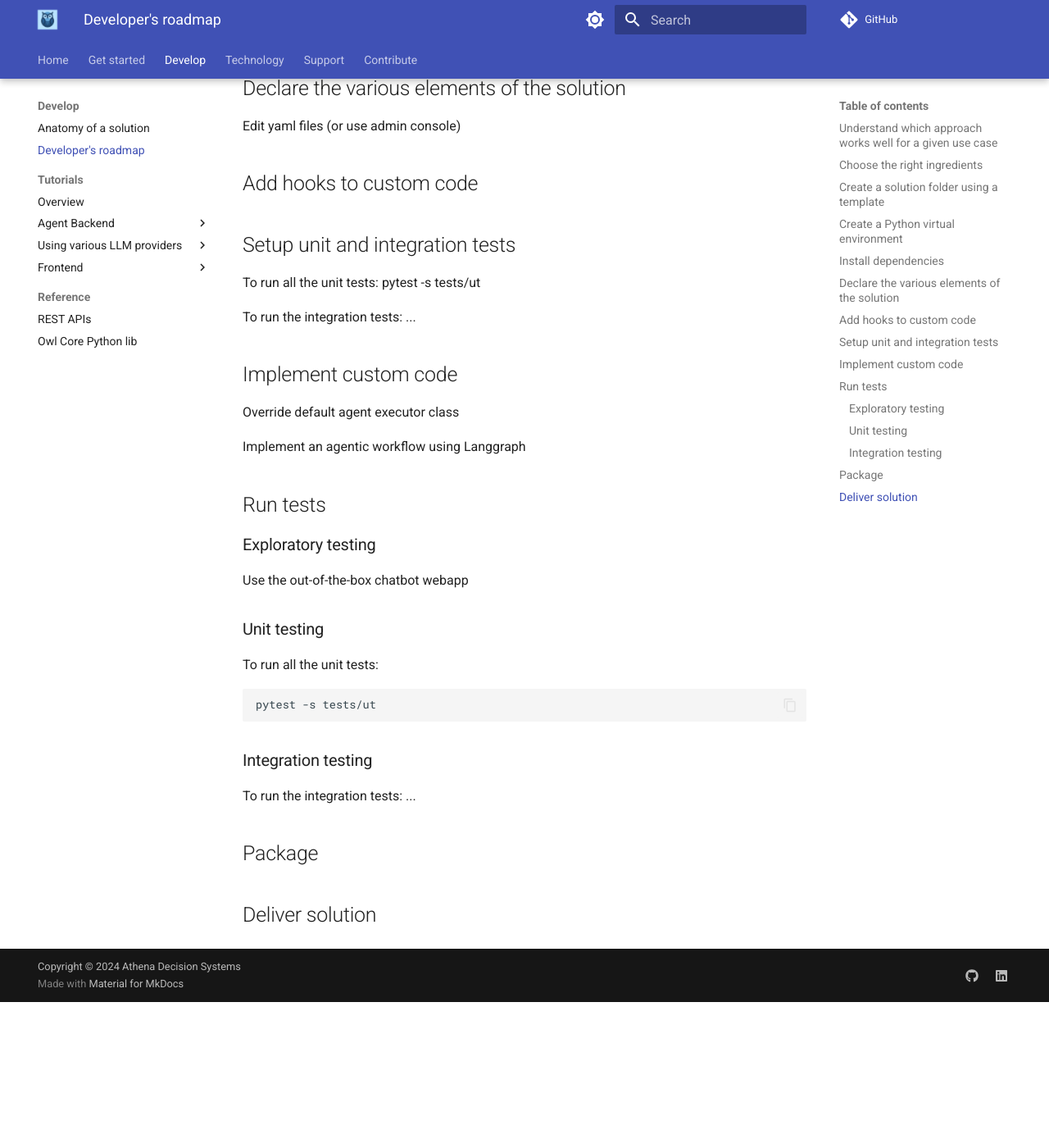
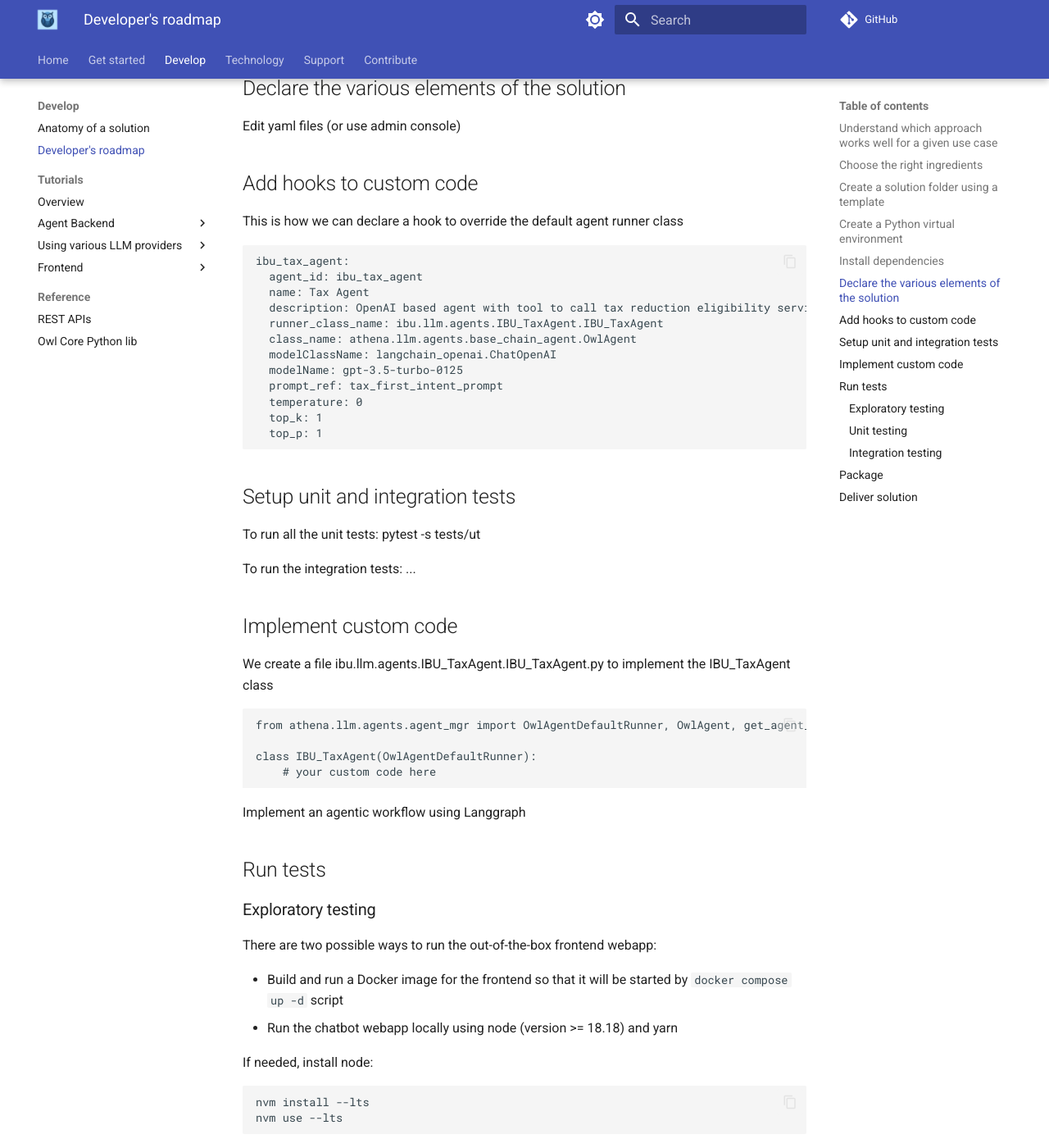
Before and after one commit to stockcrack/athena-docs, an MkDocs documentation site: the page built from docs/Develop/2-Developers roadmap.md, in a window 1280 px wide and 1400 px high, scrolled down 1992 px. Shown: the whole window at 82% size. Built offline with MkDocs 1.6.1 and Material for MkDocs 9.7.7, drawn with Linux system fonts in a browser that asks for light colours; comment, search, counter and statistics services are not loaded; before the commit the page ends 3214 px from its top, so only the background shows below that; some of the changed text lies outside the part shown.

Commit message:
Small improvement

````diff
--- a/docs/Develop/2-Developers roadmap.md
+++ b/docs/Develop/2-Developers roadmap.md
@@ -58,6 +58,22 @@ source setpython.sh
 Edit yaml files (or use admin console)
 
 ## Add hooks to custom code
+This is how we can declare a hook to override the default agent runner class
+```
+ibu_tax_agent:
+  agent_id: ibu_tax_agent
+  name: Tax Agent
+  description: OpenAI based agent with tool to call tax reduction eligibility service
+  runner_class_name: ibu.llm.agents.IBU_TaxAgent.IBU_TaxAgent                            # custom runner class
+  class_name: athena.llm.agents.base_chain_agent.OwlAgent
+  modelClassName: langchain_openai.ChatOpenAI
+  modelName: gpt-3.5-turbo-0125
+  prompt_ref: tax_first_intent_prompt
+  temperature: 0
+  top_k: 1
+  top_p: 1
+```
+
 ## Setup unit and integration tests
 To run all the unit tests:
 pytest -s tests/ut
@@ -66,13 +82,39 @@ To run the integration tests:
 ...
 
 ## Implement custom code
-Override default agent executor class
+We create a file ibu.llm.agents.IBU_TaxAgent.IBU_TaxAgent.py to implement the IBU_TaxAgent class
+```
+from athena.llm.agents.agent_mgr import OwlAgentDefaultRunner, OwlAgent, get_agent_manager
+
+class IBU_TaxAgent(OwlAgentDefaultRunner):
+    # your custom code here
+```
+
 
 Implement an agentic workflow using Langgraph
 
 ## Run tests
 ### Exploratory testing
-Use the out-of-the-box chatbot webapp
+
+There are two possible ways to run the out-of-the-box frontend webapp:
+
+- Build and run a Docker image for the frontend so that it will be started by `docker compose up -d` script
+- Run the chatbot webapp locally using node (version >= 18.18) and yarn
+
+If needed, install node:
+```
+nvm install --lts
+nvm use --lts
+```
+
+If needed, install yarn: `npm install --global yarn`
+
+```
+cd owl-agent-interface
+yarn
+yarn dev
+```
+
 ### Unit testing
 To run all the unit tests:
 ```
@@ -80,9 +122,16 @@ pytest -s tests/ut
 ```
 
 ### Integration testing
-To run the integration tests:
-...
+Before running the integration tests, we need to start the Docker containers:
+```
+cd $DEMO/deployment/local
+docker compose up -d
+```
 
+We can then run all the integration tests:
+```
+pytest -s tests/it
+```
 ## Package
 
 ## Deliver solution
````
Also changed, not shown: 1 other file.
